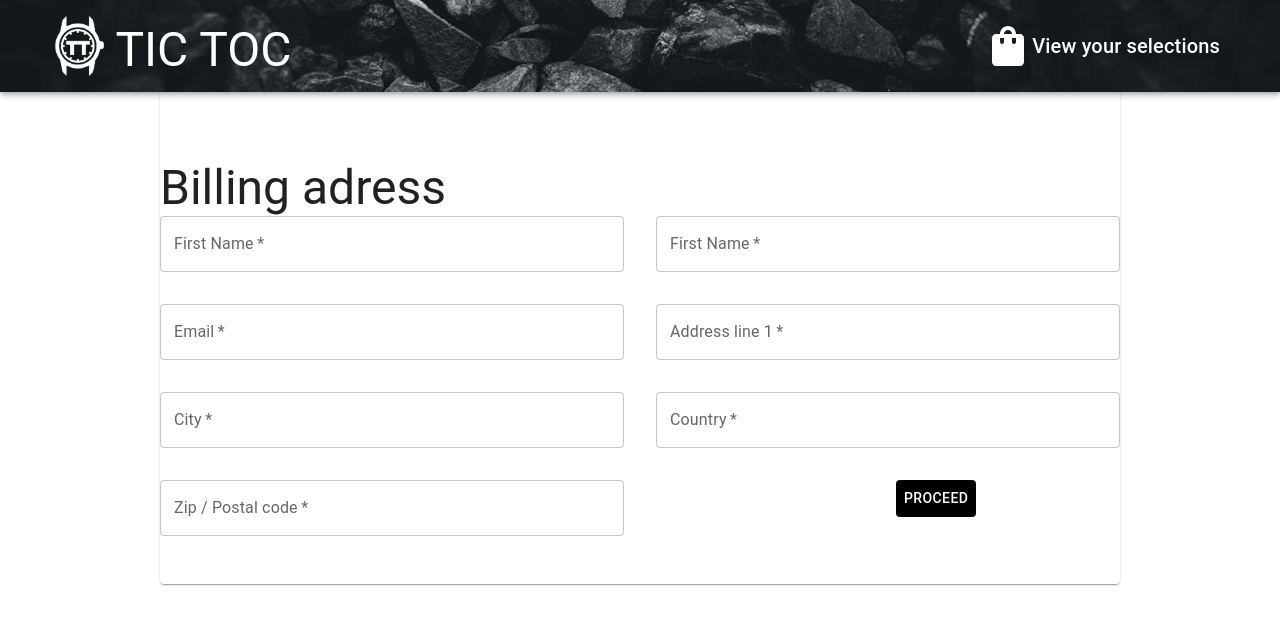
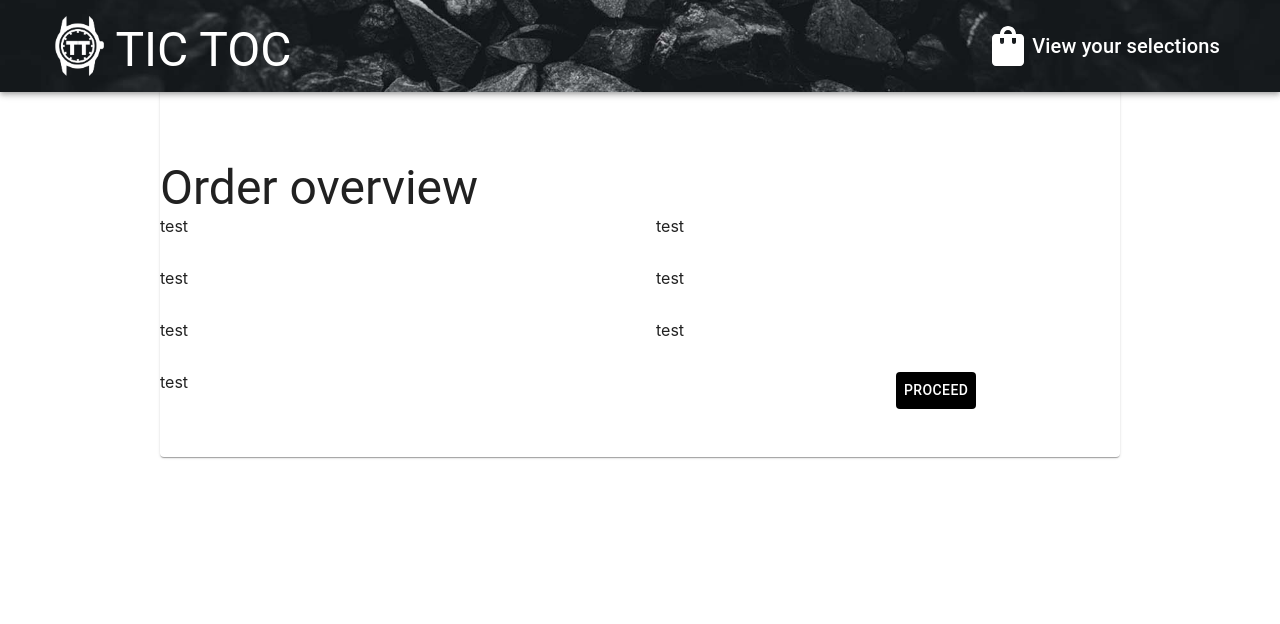
Before and after one commit to Prisberg/slutprojekt-webbshop, a React (Create React App) app: page /checkout in a window 1280 px wide. Shown: the top 624 px of the page. Built offline with nearby package versions, Linux system fonts and the light colour scheme.

Commit message:
Routing and template for overview and confirmation

```diff
--- a/src/components/Checkout.tsx
+++ b/src/components/Checkout.tsx
@@ -85,7 +85,7 @@ function Checkout() {
             />
           </Grid>
           <Grid item xs={12} sm={6}>
-            <Link to={'delivery'} style={{textDecoration: 'none'}}>
+            <Link to={'/checkout/delivery'} style={{textDecoration: 'none'}}>
               <Button sx={buttonStyle}
               >Proceed</Button>
             </Link>
--- a/src/components/Layout.tsx
+++ b/src/components/Layout.tsx
@@ -7,6 +7,8 @@ import Products from "./productsPage";
 import { Box, SxProps } from "@mui/material";
 import background from '../assets/images/nav-background.jpg'
 import Payment from "./Payment";
+import Overview from "./OrderOverview";
+import Confirmation from "./OrderConfirmation";
 
 
 function Layout() {
@@ -23,9 +25,11 @@ function Layout() {
         <Routes>
           <Route path="/" element={<Products />} />
           <Route path="product-info" element={<ProductInfo />} />
-          <Route path="checkout" element={<Checkout />} />
+          <Route path="checkout" element={<Overview />} />
+          <Route path="checkout/adress" element={<Checkout />} />
           <Route path="checkout/delivery" element={<Delivery />} />
           <Route path="checkout/payment" element={<Payment />} />
+          <Route path="checkout/confirmation" element={<Confirmation />} />
           <Route
             path="*"
             element={
--- a/src/components/Navbar.tsx
+++ b/src/components/Navbar.tsx
@@ -1,64 +1,37 @@
-import { AppBar, Typography, Box, Paper, Toolbar, IconButton, createTheme, Button } from "@mui/material";
+import { AppBar, Typography, Box, Paper, Toolbar, IconButton, createTheme, Button, SxProps } from "@mui/material";
 import logo from '../assets/images/logo.png'
 import background from '../assets/images/nav-background.jpg'
-import ShoppingBagIcon from '@mui/icons-material/ShoppingBag';
 import SideCart from "./SideCart";
 import { Link, Outlet } from "react-router-dom";
 
 function Navbar() {
    return (
-      <AppBar position="absolute"
-         sx={{
-            maxHeight: 115,
-            backgroundColor: 'rgba(0,0,0,0)',
-         }}>
+      <AppBar position="absolute" sx={appbarStyle}>
          <Box
             component="img"
             alt="background"
             src={background}
-            sx={{
-               position: 'absolute',
-               height: '100%',
-               width: '100%',
-               objectFit: 'cover',
-               display: { xs: 'none', sm: 'block' }
-            }}
+            sx={backgroundImage}
          />
-         <Toolbar sx={{
-            minHeight: 75,
-            display: 'flex',
-            justifyContent: 'space-between'
-         }}>
-            <Link to=''
-               style={{
-                  textDecoration: 'none',
-               }}>
-               <Button
-                  sx={{
-                     margin: '1rem',
-                     zIndex: 1,
-                     height: 60,
-                  }}>
+         <Toolbar sx={toolbarStyle}>
+            <Link to='' style={{ textDecoration: 'none', }} >
+               <Button sx={buttonStyle}>
                   <Box
                      component="img"
                      alt="logo"
                      src={logo}
-                     sx={{
-                        height: 60,
-                        display: { xs: 'none', md: 'inline-block' }
-                     }}
+                     sx={boxStyle}
                   />
-                  <Typography variant="h3" component='div'
-                     sx={{
-                        height: '100%',
-                        color: 'white',
-                        minWidth: 191
-                     }}>
+                  <Typography
+                     variant="h3"
+                     component='div'
+                     sx={typographyStyle}
+                  >
                      TIC TOC
                   </Typography>
                </Button>
             </Link>
-            <SideCart/>
+            <SideCart />
          </Toolbar>
          <Outlet />
       </AppBar >
@@ -66,3 +39,34 @@ function Navbar() {
 }
 
 export default Navbar;
+
+const typographyStyle: SxProps = {
+   height: '100%',
+   color: 'white',
+   minWidth: 191
+}
+const boxStyle: SxProps = {
+   height: 60,
+   display: { xs: 'none', md: 'inline-block' }
+}
+const buttonStyle: SxProps = {
+   margin: '1rem',
+   zIndex: 1,
+   height: 60,
+}
+const appbarStyle: SxProps = {
+   maxHeight: 115,
+   backgroundColor: 'rgba(0,0,0,0)',
+}
+const toolbarStyle: SxProps = {
+   minHeight: 75,
+   display: 'flex',
+   justifyContent: 'space-between'
+}
+const backgroundImage: SxProps = {
+   position: 'absolute',
+   height: '100%',
+   width: '100%',
+   objectFit: 'cover',
+   display: { xs: 'none', sm: 'block' }
+}
--- /dev/null
+++ b/src/components/OrderConfirmation.tsx
@@ -0,0 +1,77 @@
+import { TableContainer, Table, TableBody, TableRow, TableCell, Button, Box, Card, Grid, SxProps, TextField, Typography } from "@mui/material";
+import { Link } from "react-router-dom";
+
+
+function Confirmation() {
+    return (
+
+        <Card sx={cardStyle}>
+        <Box sx={boxStyle}>
+          <Typography variant="h3">
+            Order confirmartion
+          </Typography>
+
+          <Typography sx={{
+            textAlign: 'center'
+          }}>
+          </Typography>
+          <Grid container spacing={4} sx={{ display: 'flex' }}>
+            <Grid item xs={12} sm={6}>
+              Thank you for your order
+            </Grid>
+            <Grid item xs={12} sm={6}>
+              test
+            </Grid>
+            <Grid item xs={12} sm={6}>
+              test
+            </Grid>
+            <Grid item xs={12} sm={6}>
+              test
+            </Grid>
+            <Grid item xs={12} sm={6}>
+            test
+            </Grid>
+            <Grid item xs={12} sm={6}>
+              test
+            </Grid>
+            <Grid item xs={12} sm={6}>
+              test
+            </Grid>
+            <Grid item xs={12} sm={6}>
+              <Link to={'/'} style={{textDecoration: 'none'}}>
+                <Button sx={buttonStyle}
+                >Keep browsing</Button>
+              </Link>
+            </Grid>
+          </Grid>
+        </Box>
+      </Card>
+    );
+};
+
+export default Confirmation;
+
+  const h1: SxProps = {
+    textAlign: 'center'
+  }
+  const boxStyle: SxProps = {
+    backgroundColor: 'white',
+    paddingBottom: '1rem',
+  }
+  const buttonStyle: SxProps = {
+    marginLeft: '15rem',
+    backgroundColor: 'black',
+    color: '#fff',
+    '&:hover': {
+      backgroundColor: '#5f5f5f',
+      color: '#fff',
+    }
+  }
+  const cardStyle: SxProps = {
+    maxWidth: '60rem',
+    paddingTop: '10rem',
+    paddingBottom: '2rem',
+    backgroundColor: 'rgba(0,0,0,0)',
+    marginLeft: 'auto',
+    marginRight: 'auto',
+  }
--- /dev/null
+++ b/src/components/OrderOverview.tsx
@@ -0,0 +1,77 @@
+import { TableContainer, Table, TableBody, TableRow, TableCell, Button, Box, Card, Grid, SxProps, TextField, Typography } from "@mui/material";
+import { Link } from "react-router-dom";
+
+
+function Overview() {
+    return (
+
+        <Card sx={cardStyle}>
+        <Box sx={boxStyle}>
+          <Typography variant="h3">
+            Order overview
+          </Typography>
+
+          <Typography sx={{
+            textAlign: 'center'
+          }}>
+          </Typography>
+          <Grid container spacing={4} sx={{ display: 'flex' }}>
+            <Grid item xs={12} sm={6}>
+              test
+            </Grid>
+            <Grid item xs={12} sm={6}>
+              test
+            </Grid>
+            <Grid item xs={12} sm={6}>
+              test
+            </Grid>
+            <Grid item xs={12} sm={6}>
+              test
+            </Grid>
+            <Grid item xs={12} sm={6}>
+            test
+            </Grid>
+            <Grid item xs={12} sm={6}>
+              test
+            </Grid>
+            <Grid item xs={12} sm={6}>
+              test
+            </Grid>
+            <Grid item xs={12} sm={6}>
+              <Link to={'/checkout/adress'} style={{textDecoration: 'none'}}>
+                <Button sx={buttonStyle}
+                >Proceed</Button>
+              </Link>
+            </Grid>
+          </Grid>
+        </Box>
+      </Card>
+    );
+};
+
+export default Overview;
+
+  const h1: SxProps = {
+    textAlign: 'center'
+  }
+  const boxStyle: SxProps = {
+    backgroundColor: 'white',
+    paddingBottom: '1rem',
+  }
+  const buttonStyle: SxProps = {
+    marginLeft: '15rem',
+    backgroundColor: 'black',
+    color: '#fff',
+    '&:hover': {
+      backgroundColor: '#5f5f5f',
+      color: '#fff',
+    }
+  }
+  const cardStyle: SxProps = {
+    maxWidth: '60rem',
+    paddingTop: '10rem',
+    paddingBottom: '2rem',
+    backgroundColor: 'rgba(0,0,0,0)',
+    marginLeft: 'auto',
+    marginRight: 'auto',
+  }
--- a/src/components/Payment.tsx
+++ b/src/components/Payment.tsx
@@ -1,6 +1,6 @@
 
 import { Grid, Button, Card, Typography, Select, MenuItem, TextField, InputLabel, FormControl, Paper, Accordion, AccordionDetails, AccordionSummary, Checkbox, FormControlLabel } from "@mui/material";
-import { border, Box, color, display, margin } from "@mui/system";
+import { border, Box, color, display, margin, SxProps } from "@mui/system";
 import { userInfo } from "os";
 import { Link } from 'react-router-dom';
 
@@ -10,12 +10,18 @@ function Payment() {
 
   return (
     <form action="" method="get">
+      <Box sx={primaryBox}>
+        <Box sx={secondaryBox}>
           <Typography variant="h5" gutterBottom>
             Betalningsalternativ
           </Typography>
+          <Accordion>
+            <AccordionSummary>
               <Typography>
                 Kortbetalning
               </Typography>
+            </AccordionSummary>
+            <AccordionDetails>
               <Grid container spacing={3}>
                 <Grid item xs={12} md={6}>
                   <TextField
@@ -67,6 +73,8 @@ function Payment() {
                   />
                 </Grid>
               </Grid>
+            </AccordionDetails>
+          </Accordion>
           <Accordion>
             <AccordionSummary
               aria-controls="panel1a-content"
@@ -121,8 +129,38 @@ function Payment() {
               </Grid>
             </AccordionDetails>
           </Accordion>
+          <Link to={'/checkout/confirmation'} style={{ textDecoration: 'none' }}>
+            <Button sx={button}>
+              Proceed
+            </Button>
+          </Link>
+        </Box>
+      </Box>
     </form>
   );
 }
 
 export default Payment;
+
+const secondaryBox: SxProps = {
+  backgroundColor: 'white',
+  padding: '1rem',
+  maxWidth: '60rem',
+  display: 'flex',
+  flexDirection: 'column',
+  justifyContent: 'center'
+}
+const primaryBox: SxProps = {
+  paddingTop: '6rem',
+  width: '100%',
+  display: 'flex',
+  justifyContent: 'center'
+}
+const button: SxProps = {
+  backgroundColor: 'black',
+  color: '#fff',
+  '&:hover': {
+    backgroundColor: '#5f5f5f',
+    color: '#fff',
+  },
+}
```
Lines whose indentation alone changed are shown as unchanged.
